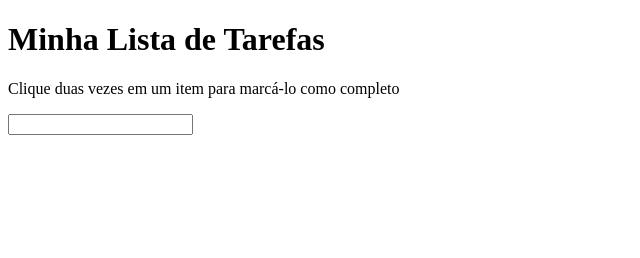
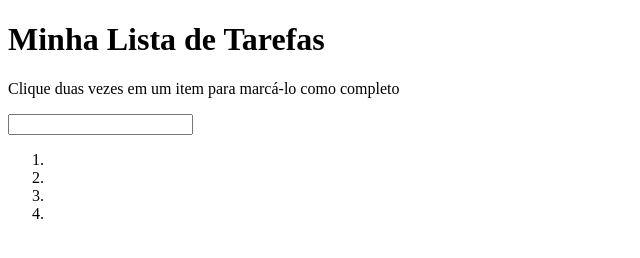
Before and after one commit to gkfreitas/todo-list, a website: page index.html in a window 1280 px wide. Shown: the full height of the page, 0-640 px from the left. Drawn offline with Linux system fonts and the light colour scheme.

Commit message:
Requsito 4 finalizado

```diff
--- a/index.html
+++ b/index.html
@@ -14,6 +14,12 @@
 </header>
 <p id="funcionamento">Clique duas vezes em um item para marcá-lo como completo</p>
 <input type="text" id="texto-tarefa">
+<ol id="lista-tarefas">
+  <li></li>
+  <li></li>
+  <li></li>
+  <li></li>
+</ol>
 <script src="script.js"></script>
 </body>
 </html>
```
